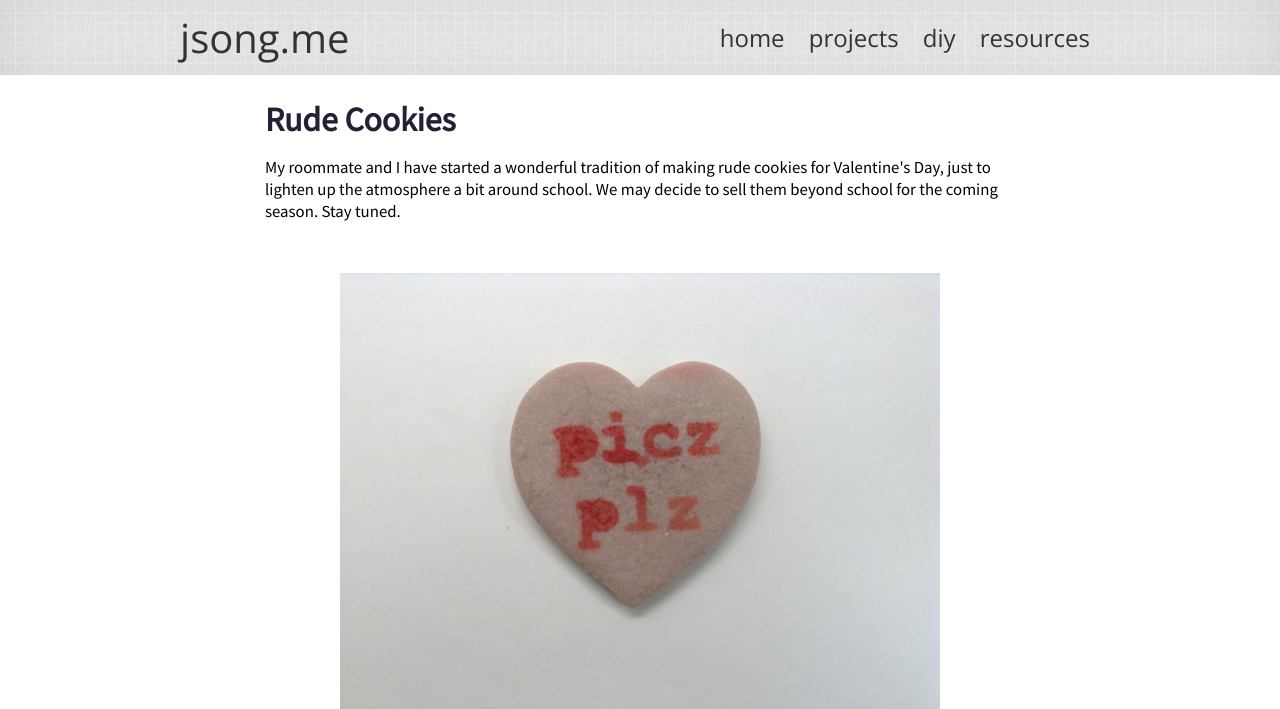
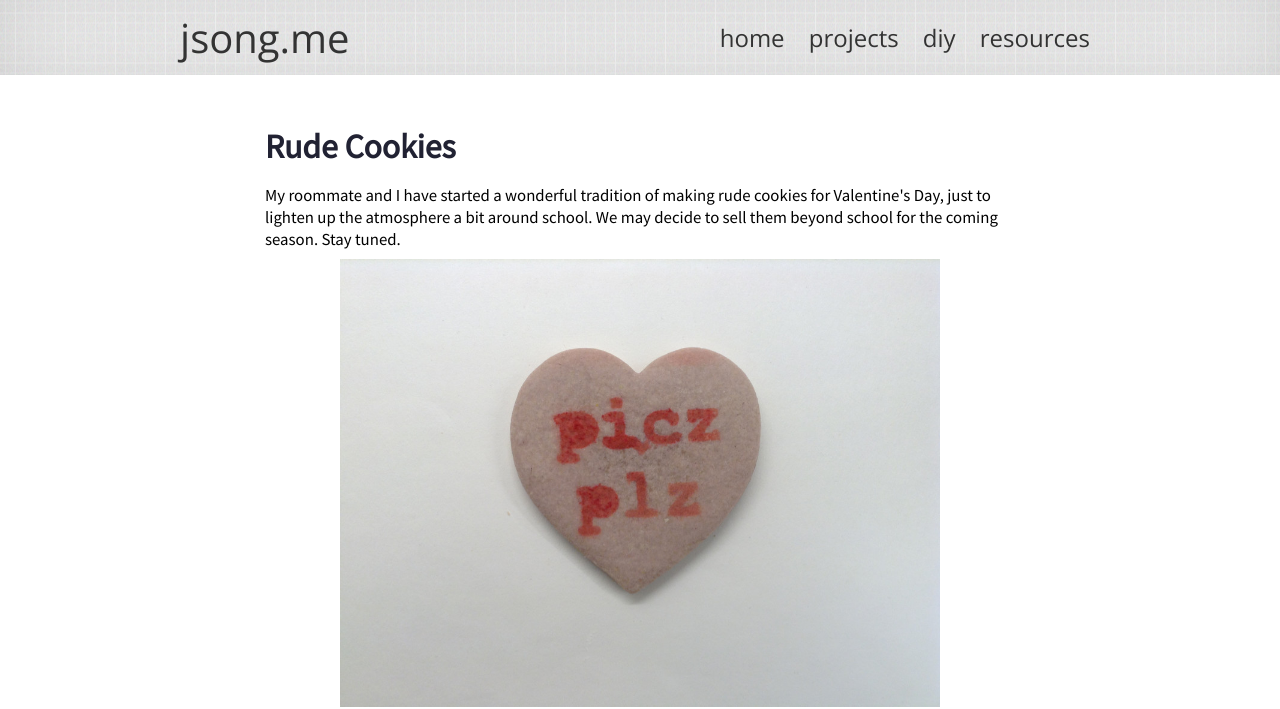
Before and after one commit to songjx/songjx-website, a Jekyll site: the page built from diy/rude-cookies.md, in a window 1280 px wide. Shown: the top 709 px of the page. Built offline with Jekyll 4.4.1, drawn with Linux system fonts in a browser that asks for light colours; grey boxes are pictures that could not be loaded.

Commit message:
style tweaks
get rid of img-step background (finally!). never liked that anyway.

```diff
--- a/css/style.css
+++ b/css/style.css
@@ -1,5 +1,5 @@
 body {
-    margin:0;
+    margin: 0 0 5em 0;
 }
 
 p {
@@ -41,7 +41,8 @@
     font-family: 'Source Sans Pro', sans-serif;
     font-size: 105%;
     max-width: 750px;
-    margin: 0 auto;
+    margin: auto;
+    margin-top: 3em;
     padding: 0 3%;
 }
 
@@ -120,8 +121,8 @@
 }
 
 .tile {
-    width:200px;
-    margin: .5em;
+    width:30%;
+    margin: 1%;
     border:1px solid lightGray;
     border-radius:3px;
     text-align: center;
@@ -160,9 +161,7 @@
 
 .img-step {
     margin: 1em 0.5em 1em 0%;
-    border-left: 1.3em solid #bdbdbd;
     padding-left: .7em;
-    background-color: #e9e9e9;
     border-radius: .5em 0 0 .5em;
 }
 
@@ -173,7 +172,7 @@
 
 img, .img-wide {
     width: 80%;
-    margin: 1.5em auto;
+    margin: auto;
 }
 
 .img-wide img {
```
